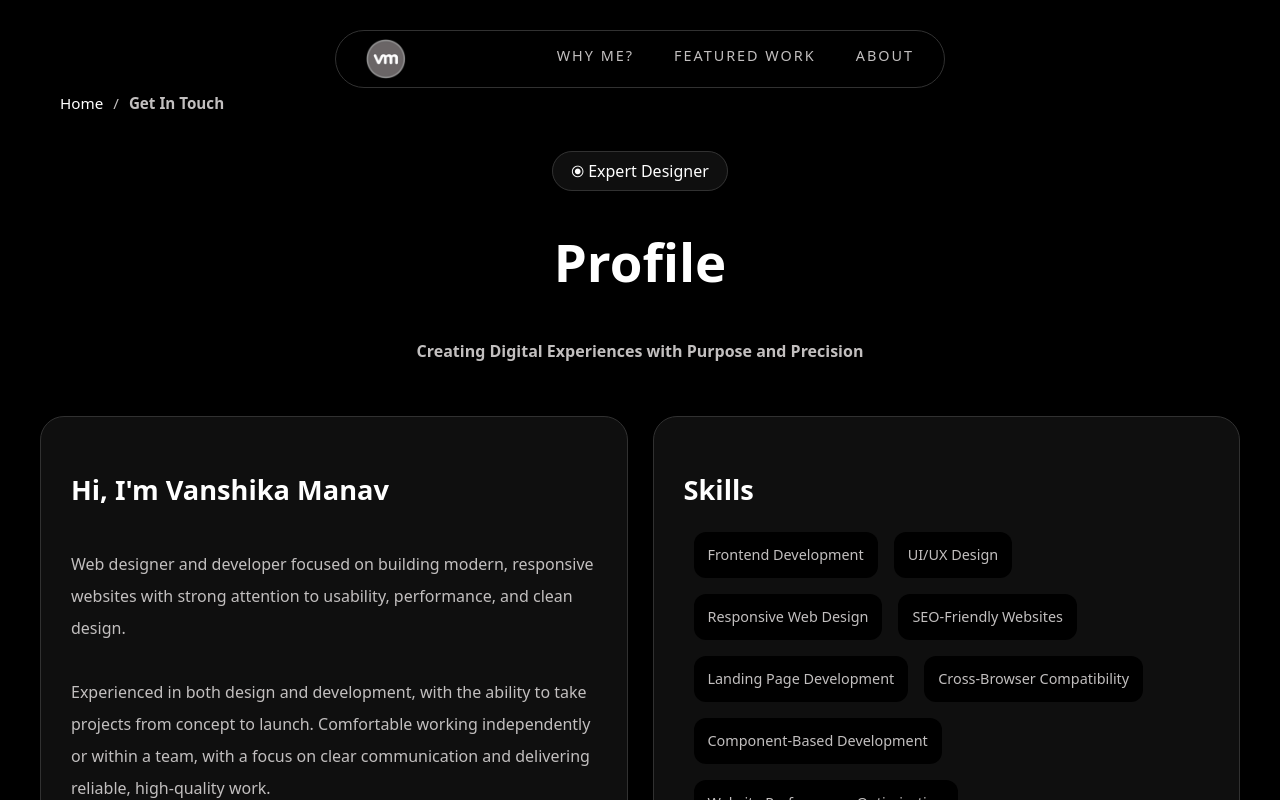
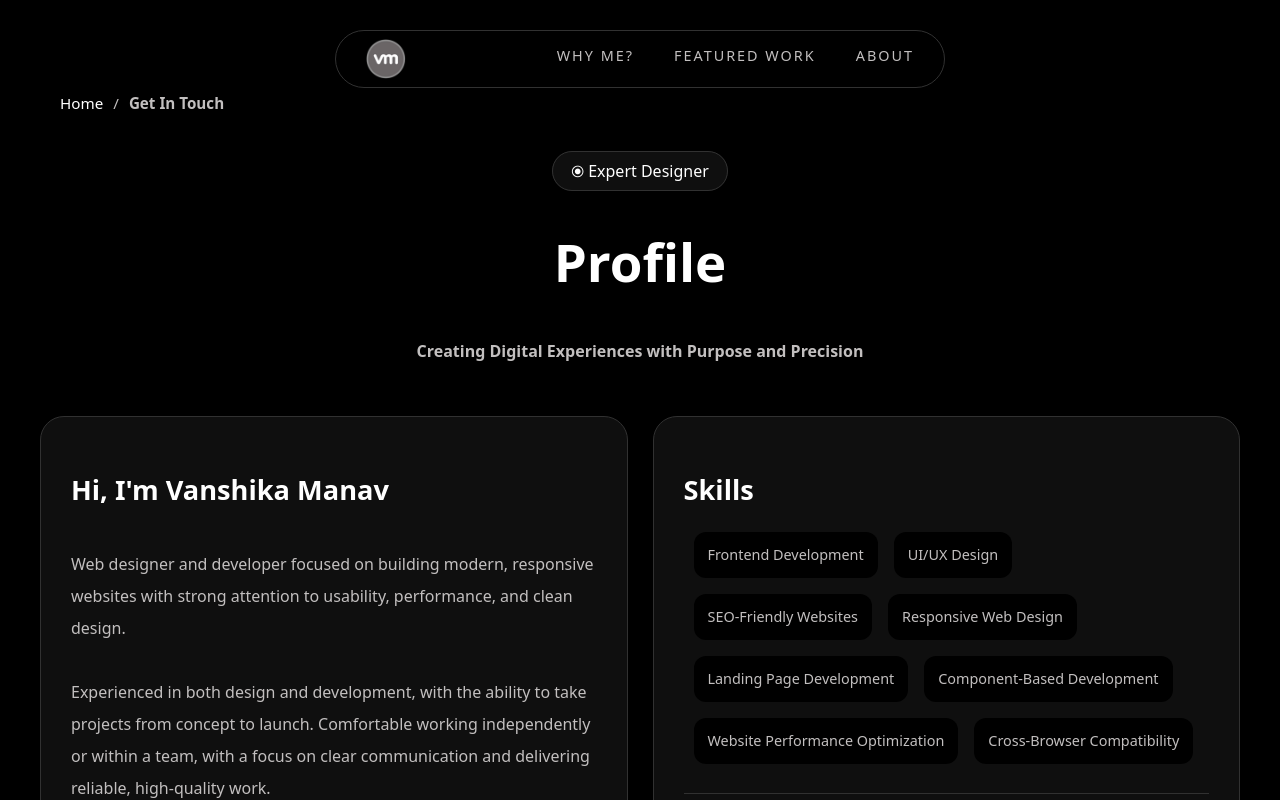
Before and after one commit to vanshika0070/portfolio, a React (Create React App) app: page /hire in a window 1280 px wide. Shown: the top 800 px of the page. Built offline with nearby package versions, Linux system fonts and the light colour scheme.

Commit message:
Describe the changes

```diff
--- a/src/AboutJob.js
+++ b/src/AboutJob.js
@@ -54,12 +54,12 @@ function AboutJob() {
     <div className="tools-list">
       <span className="tool">Frontend Development</span>
       <span className="tool">UI/UX Design</span>
+      <span className="tool">SEO-Friendly Websites</span>
       <span className="tool">Responsive Web Design</span>
-      <span className="tool">SEO-Friendly Websites</span>
       <span className="tool">Landing Page Development</span>
-      <span className="tool">Cross-Browser Compatibility</span>
       <span className="tool">Component-Based Development</span>
       <span className="tool">Website Performance Optimization</span>
+      <span className="tool">Cross-Browser Compatibility</span>
     </div>
   </div>
 
```
